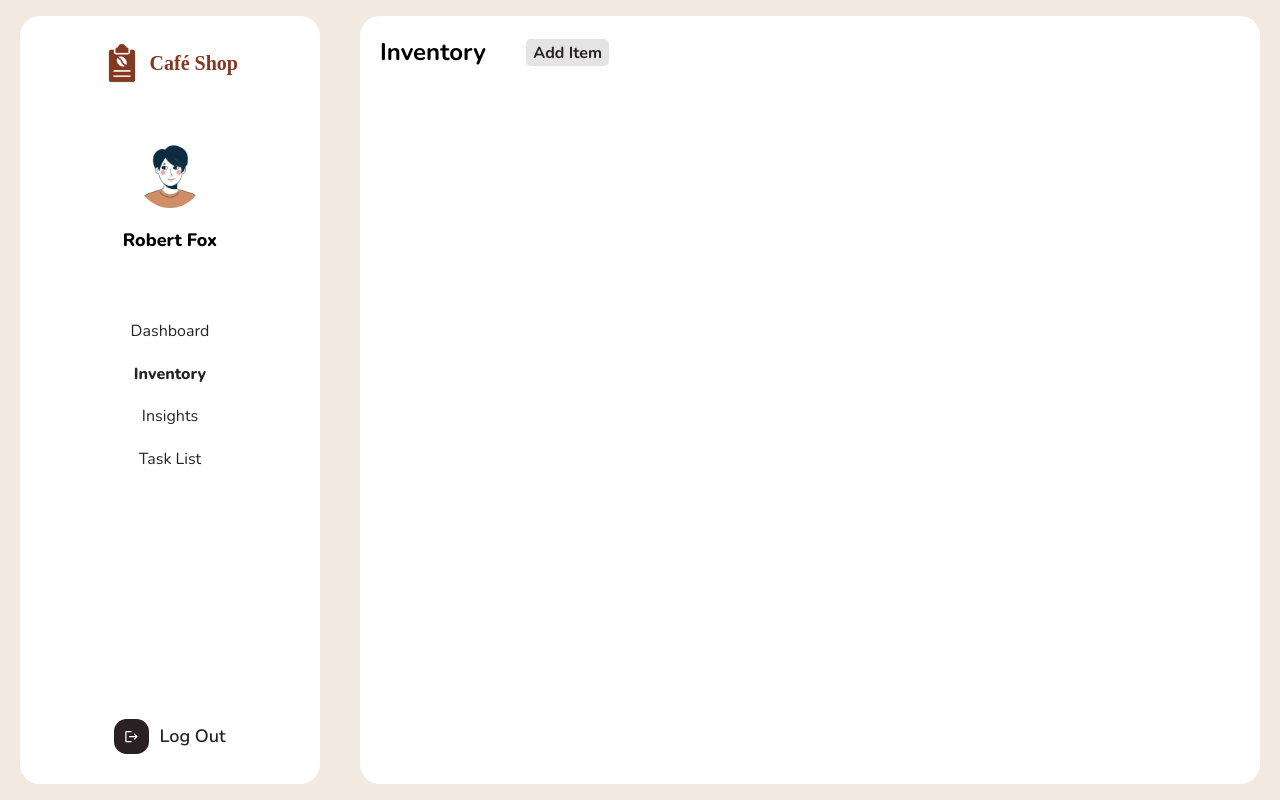
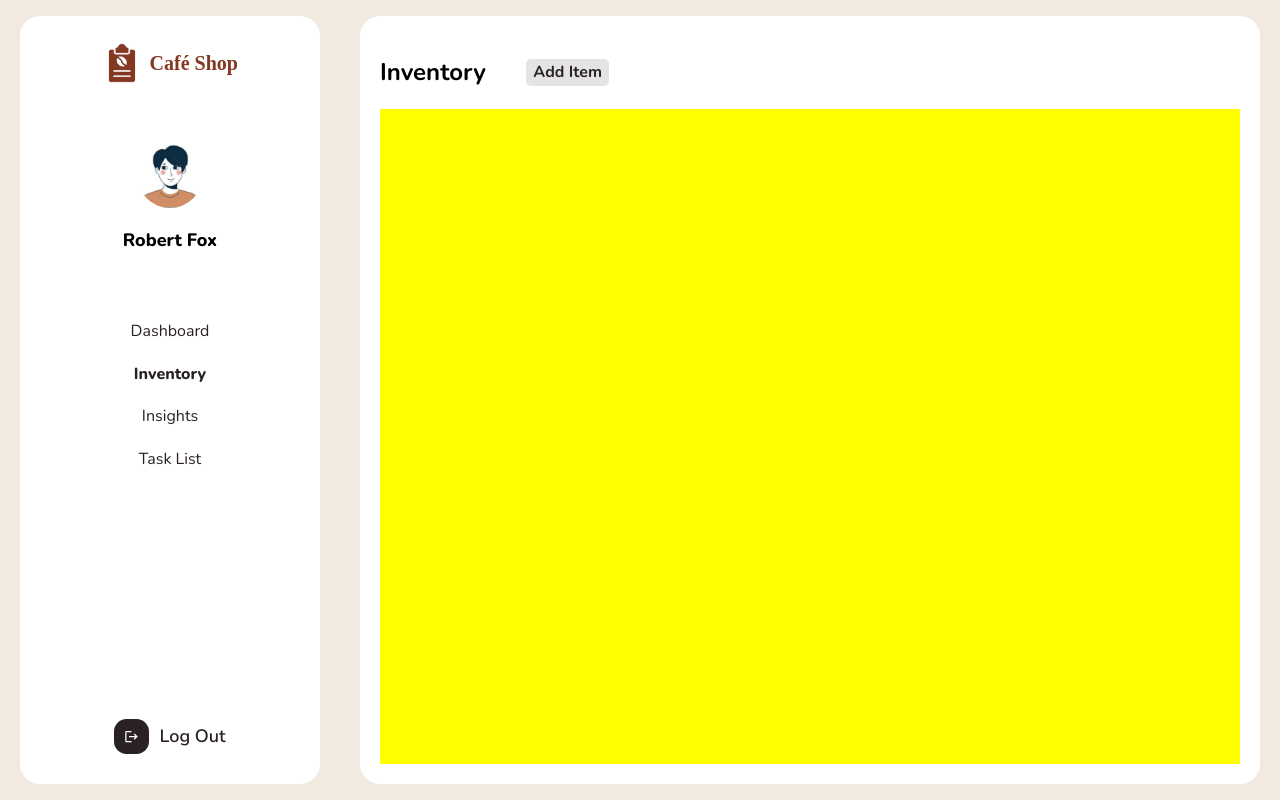
Before and after one commit to jporrego/trello-clone-server, a React (Create React App) app in the folder client/: page / in a window 1280 px wide. Built offline with nearby package versions, Linux system fonts and the light colour scheme; a web font is replaced by a local one.

Commit message:
Inventory sizing

```diff
--- a/client/src/App.css
+++ b/client/src/App.css
@@ -8,8 +8,7 @@
 }
 
 .content {
-
-  height: 96%;
+  height: 96vh;
   display: flex;
   flex-direction: column;
   align-items: center;
--- a/client/src/components/inventory/Inventory.css
+++ b/client/src/components/inventory/Inventory.css
@@ -1,7 +1,7 @@
 .inventory {
     display: grid;
     grid-template-columns: 1fr;
-    grid-template-rows: max-content 1fr;
+    grid-template-rows: 1fr 90%;
     width: 100%;
     height: 100%;
     border-radius: 2rem;
@@ -27,3 +27,9 @@
     border-radius: .5rem;
     padding: .25rem .75rem;
 }
+
+.inventory-content {
+    background-color: yellow;
+    max-height: 100%;
+    overflow: auto;
+}
--- a/client/src/components/navbar/Navbar.css
+++ b/client/src/components/navbar/Navbar.css
@@ -4,7 +4,7 @@
     grid-template-rows: 10% 20% 1fr 10%;
     gap: 2rem;
     justify-items: center;
-    height: 96%;
+    height: 96vh;
     width: 30rem;
     box-shadow: 0px 0px 0px rgba(0, 0, 0, 0.2);
     padding: 1rem 0rem;
--- a/client/src/components/pages/item_list/ItemList.css
+++ b/client/src/components/pages/item_list/ItemList.css
@@ -1,14 +1,14 @@
-.home {}
-
-.ItemList {
+.item-list {
     display: flex;
     flex-direction: column;
     align-items: center;
-    padding: 2rem;
     max-width: 100rem;
+    height: 100%;
+    gap: 1rem;
+
 }
 
-.ItemList>a {
+.item-list>a {
     text-decoration: none;
     background-color: var(--grey);
     border-radius: .5rem;
@@ -16,10 +16,6 @@
 }
 
 .product-section {
-    display: flex;
-    justify-content: center;
-    flex-wrap: wrap;
-    gap: 1rem;
-    margin-top: 2rem;
-
+    height: 100%;
+    flex-grow: 0;
 }
--- a/client/src/components/pages/item_list/ItemList.tsx
+++ b/client/src/components/pages/item_list/ItemList.tsx
@@ -33,7 +33,7 @@ function ItemList() {
   };
 
   return (
-    <div className="ItemList">
+    <div className="item-list">
       <div className="product-section">
         {products.map((product) => (
           <Product
```
